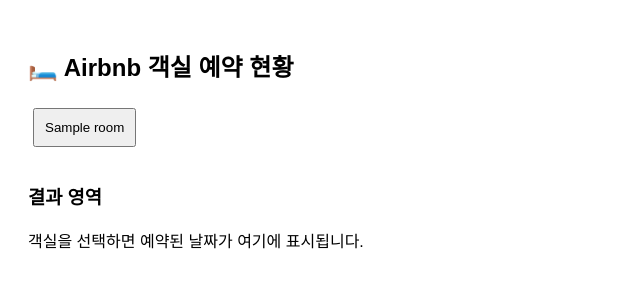
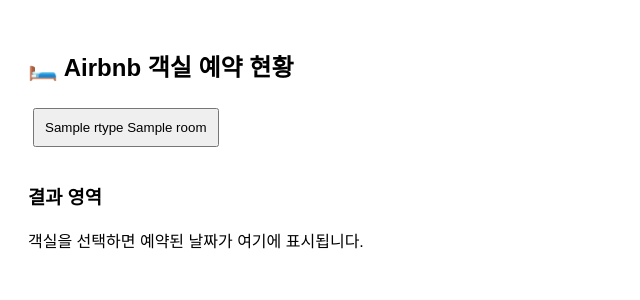
Before and after one commit to maximus0070/airbnb-web-checker, a Flask app: template templates/index.html in a window 1280 px wide. Shown: the top 300 px of the page, without its empty margins (0-640 px from the left). Run offline with Flask 3, Linux system fonts and the light colour scheme; the template is opened without the code that fills it: most values are stand-ins (such as "Sample title", 1, 10 or a date in 2020).

Commit message:
fix: rooms 리스트 변수 및 버튼 루프 수정

```diff
--- a/app.py
+++ b/app.py
@@ -70,7 +70,8 @@ def get_reserved_dates(room_id):
 
 @app.route("/")
 def index():
-    return render_template("index.html", room_data=rooms, results=[])
+    # rooms는 리스트니까, 버튼 생성은 아래와 같이 넘겨주는 게 안전!
+    return render_template("index.html", rooms=rooms, results=[])
 
 @app.route("/check/<room_id>")
 def check_room(room_id):
--- a/templates/index.html
+++ b/templates/index.html
@@ -12,8 +12,8 @@
 <body>
   <h2>🛏️ Airbnb 객실 예약 현황</h2>
   <div id="buttons">
-    {% for room_id, room_name in rooms.items() %}
-      <button class="room-button" onclick="checkRoom('{{ room_id }}', '{{ room_name }}')">{{ room_name }}</button>
+    {% for room_id, rtype, room_name in rooms %}
+      <button class="room-button" onclick="checkRoom('{{ room_id }}', '{{ rtype }} {{ room_name }}')">{{ rtype }} {{ room_name }}</button>
     {% endfor %}
   </div>
 
```
